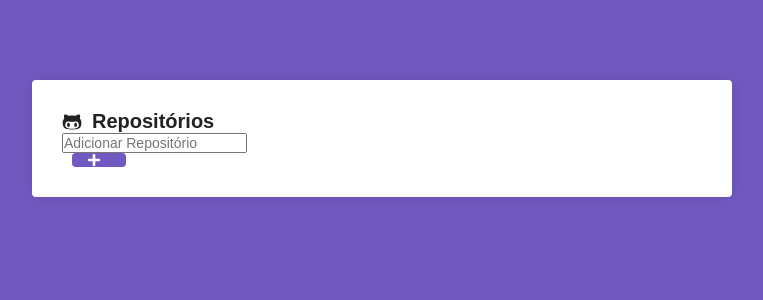
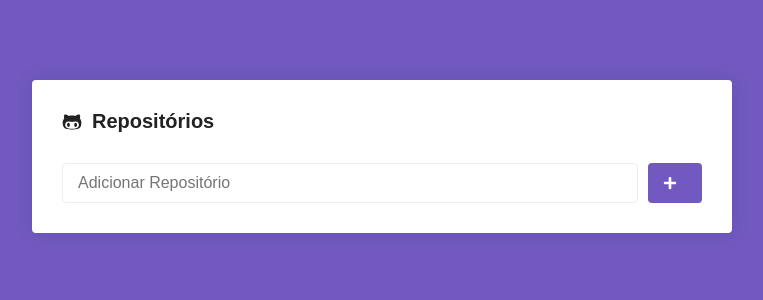
Before and after one commit to caioq/react-project-1, a React (Create React App) app: page / in a window 1280 px wide. Shown: the top 300 px of the page, without its empty margins (258-1021 px from the left). Built offline with nearby package versions, Linux system fonts and the light colour scheme; the HTML template or start-up script is replaced by a standard one.

Commit message:
fix: tag form

```diff
--- a/src/pages/Main/index.js
+++ b/src/pages/Main/index.js
@@ -12,12 +12,12 @@ export default function Main() {
         Repositórios
       </h1>
 
-      <form onSubmit={() => {}}>
+      <Form onSubmit={() => {}}>
         <input type="text" placeholder="Adicionar Repositório" />
-        <SubmitButton disabled>
+        <SubmitButton>
           <FaPlus color="#FFF" size={14} />
         </SubmitButton>
-      </form>
+      </Form>
     </Container>
   );
 }
```
